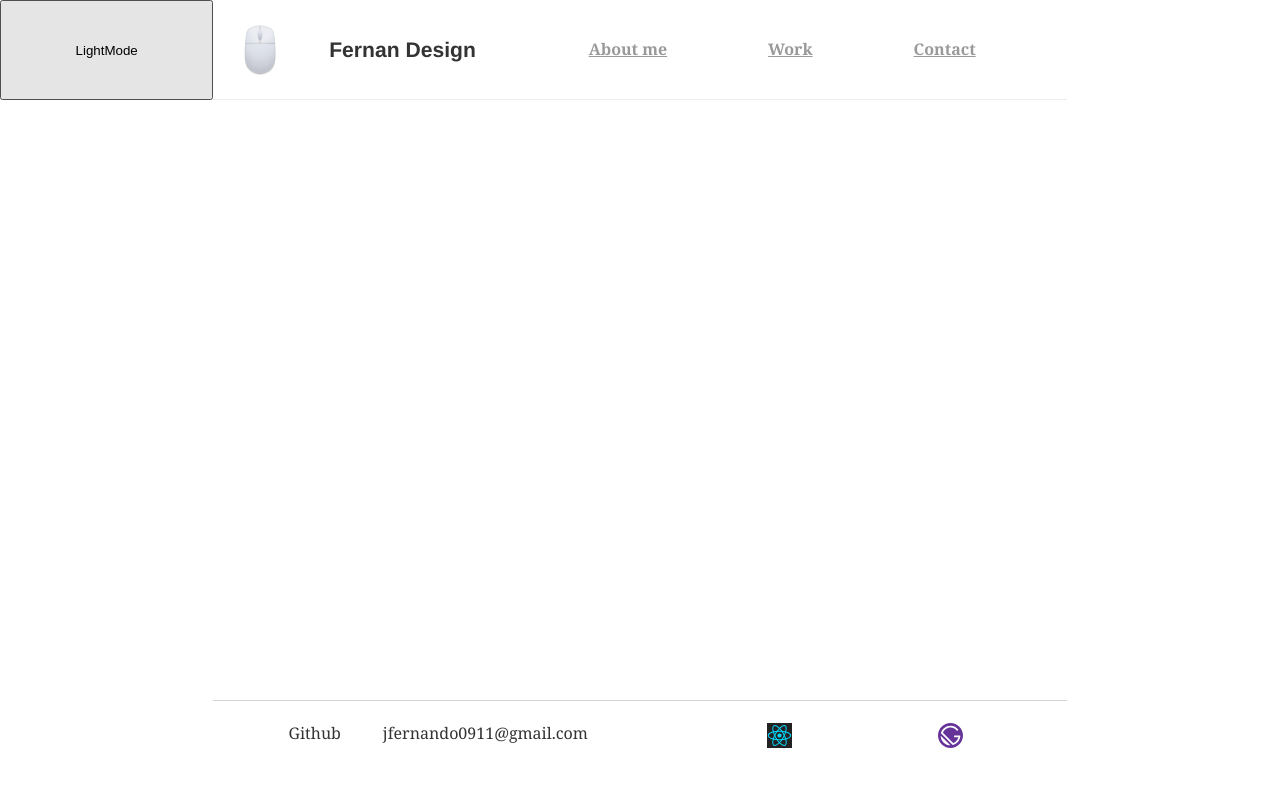
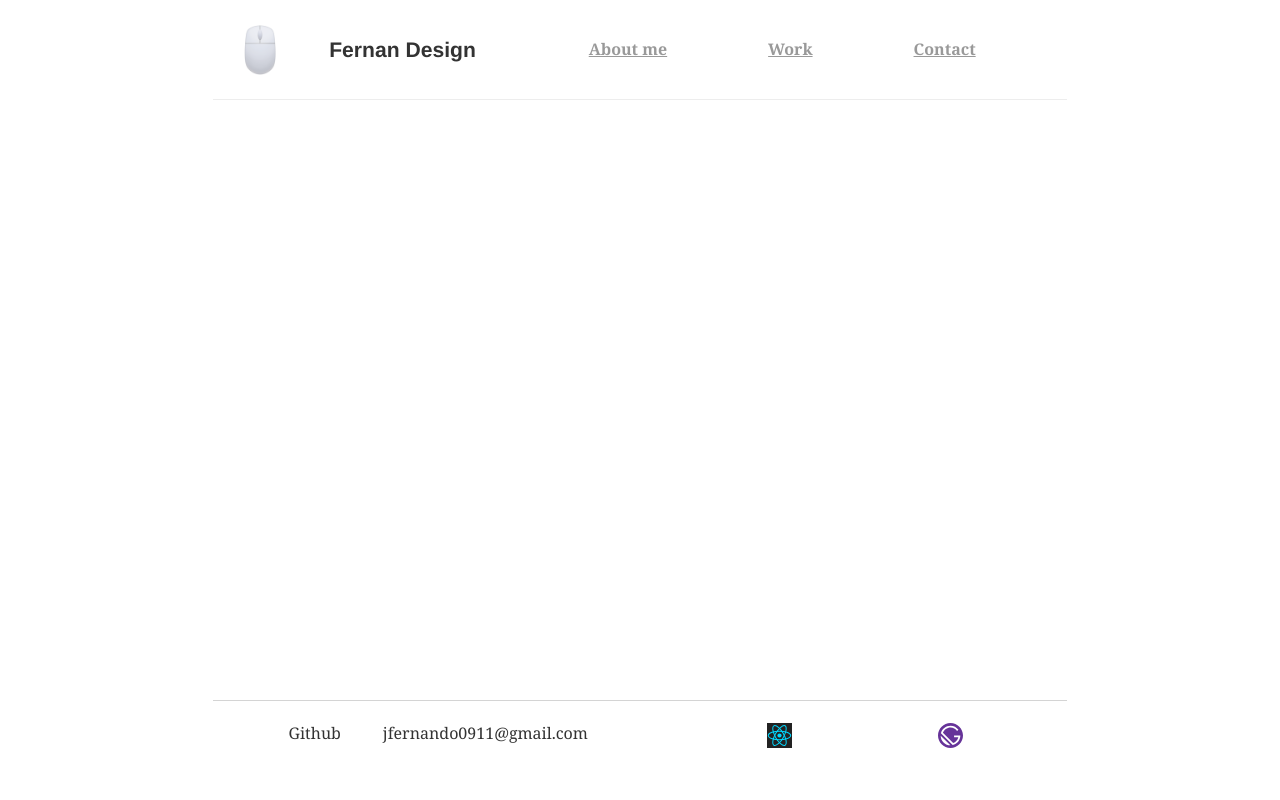
Before and after one commit to jfernando0911/my-portafolio-gatsby, a Gatsby site: page / in a window 1280 px wide. Built offline with nearby package versions, Linux system fonts and the light colour scheme; Gatsby itself is replaced by a stand-in of ours.

Commit message:
deleted some comments

```diff
--- a/src/components/Container.js
+++ b/src/components/Container.js
@@ -1,4 +1,4 @@
-import React, {useState, useEffect} from 'react';
+import React from 'react';
 import containerStyles from './styles/containerStyles.module.css';
 import Navbar from '../components/Navbar';
 import Footer from './Footer';
@@ -6,33 +6,11 @@ import Footer from './Footer';
 
 const Container = ({ children }) => {
 
-  // const getDarkValue = localStorage.getItem(JSON.parse('darkMode'));
-  // console.log("Getting Dark Value", getDarkValue);
-
-
-  const getInitialMode = localStorage.getItem('darkMode') || false;
-  const [darkMode, setDarkMode]=useState(JSON.parse(getInitialMode));
-
-
-  // console.log();
-
-
-  useEffect(()=>{
-  localStorage.setItem('darkMode', JSON.stringify(darkMode));
-
-  // console.log(localStorage.getItem(JSON.parse('darkMode')));
-
-  }, [darkMode]);
-
-
 
   return (
 
-    // <div className={darkMode? containerStyles.container :containerStyles.containerDark}>
-    <div className={darkMode? containerStyles.containerDark : containerStyles.container}>
-      <Navbar darkMode={darkMode}/>
-      {/* <input type="checkbox"/>z */}
-  <button onClick={()=> setDarkMode(prevMode => !prevMode)}>{darkMode? "DarkMode": "LightMode"}</button>
+    <div className={containerStyles.container}>
+      <Navbar />
       <div className={containerStyles.childrenContainer}>
         {children}
 
```
